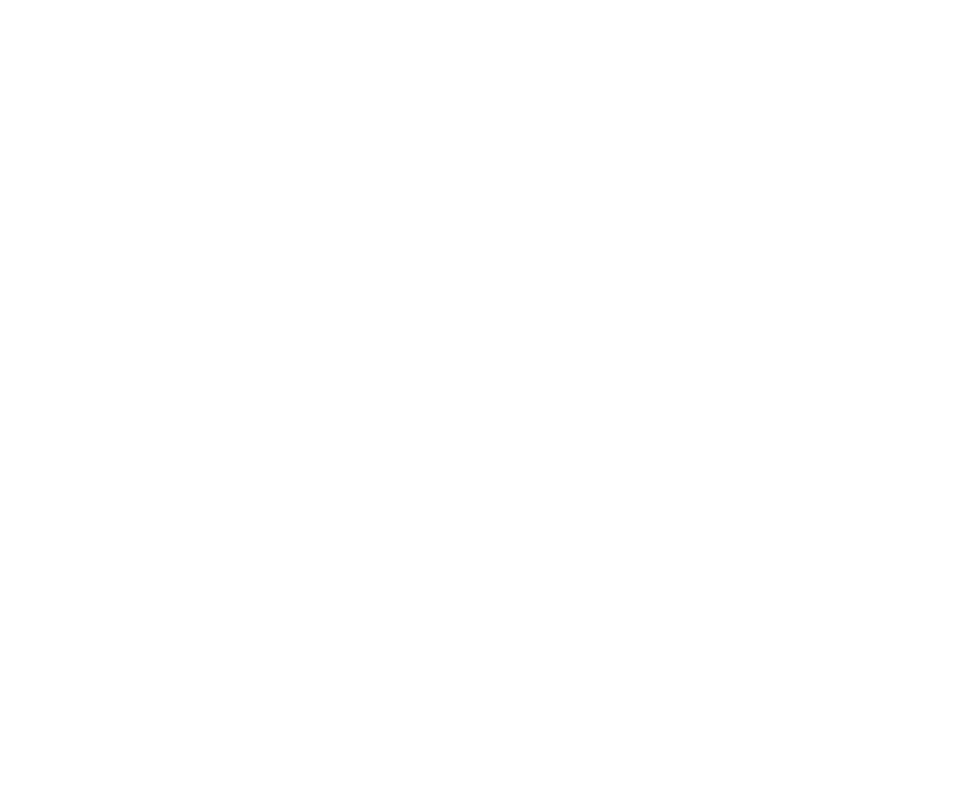
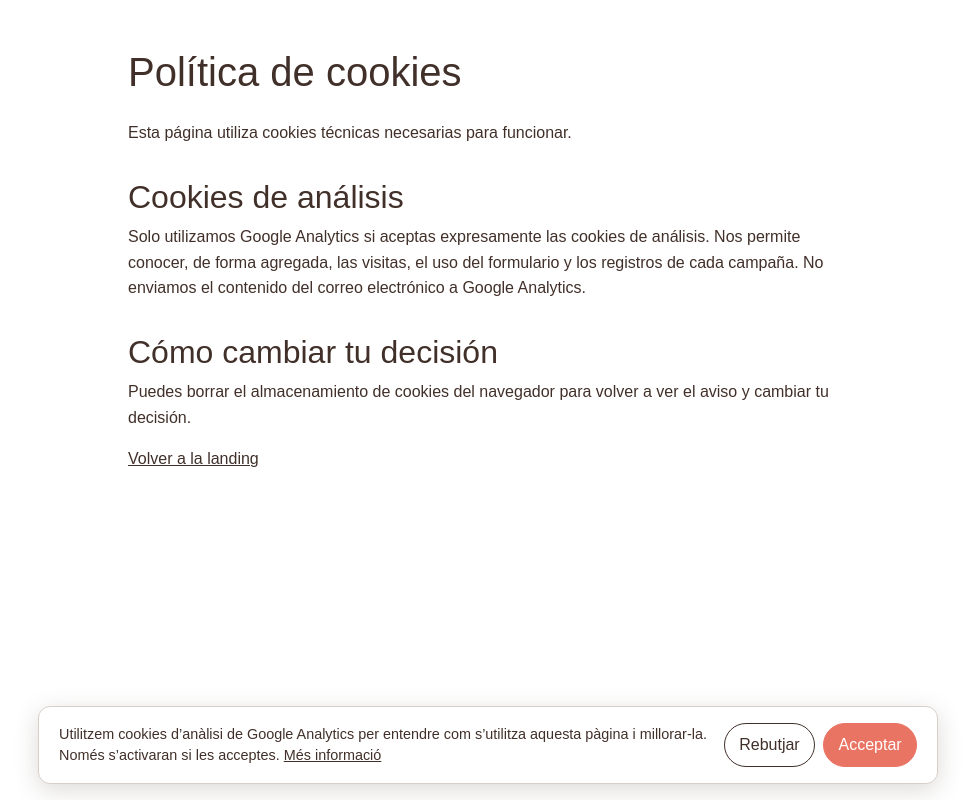
Before and after one commit to ismaelIt365/Projecto_Tarjeta_Cliente, a Vue app: page /cookies in a window 1280 px wide. Before the commit this address had no page. Shown: the whole page, without its empty margins (152-1127 px from the left). Built offline with nearby package versions, Linux system fonts and the light colour scheme.

Commit message:
feat: implement vue-router and cookie consent banner with google analytics

```diff
--- a/public/index.html
+++ b/public/index.html
@@ -10,14 +10,6 @@
       href="https://cdnjs.cloudflare.com/ajax/libs/font-awesome/6.0.0/css/all.min.css"
       rel="stylesheet"
     />
-    <!-- Google tag (gtag.js) -->
-    <script async src="https://www.googletagmanager.com/gtag/js?id=G-J0RW89GBLC"></script>
-    <script>
-      window.dataLayer = window.dataLayer || [];
-      function gtag(){dataLayer.push(arguments);}
-      gtag('js', new Date());
-      gtag('config', 'G-J0RW89GBLC');
-    </script>
     <title><%= htmlWebpackPlugin.options.title %></title>
   </head>
   <body>
--- a/src/App.vue
+++ b/src/App.vue
@@ -2,18 +2,67 @@
   <div class="container">
     <router-view />
   </div>
+  <aside v-if="showCookieBanner" class="cookie-banner" role="dialog" aria-live="polite">
+    <p>
+      Utilitzem cookies d’anàlisi de Google Analytics per entendre com s’utilitza aquesta pàgina i
+      millorar-la. Només s’activaran si les acceptes.
+      <router-link to="/cookies">Més informació</router-link>
+    </p>
+    <div class="cookie-actions">
+      <button type="button" class="cookie-reject" @click="rejectAnalytics">Rebutjar</button>
+      <button type="button" class="cookie-accept" @click="acceptAnalytics">Acceptar</button>
+    </div>
+  </aside>
 </template>
 
-<style></style>
 <script>
 export default {
+  data() {
+    return { showCookieBanner: false };
+  },
+  mounted() {
+    this.$store.commit("initalizeStore");
+    const consent = window.localStorage.getItem("analytics-consent");
+    this.showCookieBanner = !consent;
+    if (consent === "accepted") this.loadAnalytics();
+  },
   methods: {
     logout() {
       this.$store.commit("logout");
     },
-  },
-  mounted() {
-    this.$store.commit("initalizeStore");
+    loadAnalytics() {
+      if (typeof window.gtag === "function") return;
+      window.dataLayer = window.dataLayer || [];
+      window.gtag = function () {
+        window.dataLayer.push(arguments);
+      };
+      window.gtag("js", new Date());
+      window.gtag("config", "G-J0RW89GBLC");
+      const script = document.createElement("script");
+      script.async = true;
+      script.src = "https://www.googletagmanager.com/gtag/js?id=G-J0RW89GBLC";
+      document.head.appendChild(script);
+    },
+    acceptAnalytics() {
+      window.localStorage.setItem("analytics-consent", "accepted");
+      this.showCookieBanner = false;
+      this.loadAnalytics();
+    },
+    rejectAnalytics() {
+      window.localStorage.setItem("analytics-consent", "rejected");
+      this.showCookieBanner = false;
+    },
   },
 };
 </script>
+
+<style>
+.cookie-banner { position: fixed; z-index: 10000; right: 1rem; bottom: 1rem; left: 1rem; display: flex; align-items: center; justify-content: space-between; gap: 1rem; max-width: 900px; margin: auto; padding: 1rem 1.25rem; color: #413029; background: #fff; border: 1px solid #d8d0c8; border-radius: 12px; box-shadow: 0 6px 24px rgb(65 48 41 / 18%); font-family: "Proxima Nova", Arial, sans-serif; }
+.cookie-banner p { margin: 0; font-size: .9rem; line-height: 1.45; }
+.cookie-banner a { color: #413029; text-decoration: underline; }
+.cookie-actions { display: flex; flex: 0 0 auto; gap: .5rem; }
+.cookie-actions button { padding: .55rem .9rem; border-radius: 999px; cursor: pointer; }
+.cookie-reject { color: #413029; background: #fff; border: 1px solid #413029; }
+.cookie-accept { color: #fff; background: #ea7463; border: 1px solid #ea7463; }
+@media (max-width: 640px) { .cookie-banner { flex-direction: column; align-items: stretch; } .cookie-actions { justify-content: flex-end; } }
+</style>
--- /dev/null
+++ b/src/components/CookiesPolicy.vue
@@ -0,0 +1,25 @@
+<template>
+  <main class="cookies-page">
+    <h1>Política de cookies</h1>
+    <p>Esta página utiliza cookies técnicas necesarias para funcionar.</p>
+    <h2>Cookies de análisis</h2>
+    <p>
+      Solo utilizamos Google Analytics si aceptas expresamente las cookies de análisis. Nos permite
+      conocer, de forma agregada, las visitas, el uso del formulario y los registros de cada campaña.
+      No enviamos el contenido del correo electrónico a Google Analytics.
+    </p>
+    <h2>Cómo cambiar tu decisión</h2>
+    <p>
+      Puedes borrar el almacenamiento de cookies del navegador para volver a ver el aviso y cambiar
+      tu decisión.
+    </p>
+    <router-link to="/">Volver a la landing</router-link>
+  </main>
+</template>
+
+<style scoped>
+.cookies-page { max-width: 760px; margin: 3rem auto; padding: 0 1.25rem; color: #413029; font-family: Arial, sans-serif; line-height: 1.6; }
+.cookies-page h1 { margin-bottom: 1.5rem; }
+.cookies-page h2 { margin-top: 2rem; }
+.cookies-page a { color: #413029; }
+</style>
--- a/src/router/index.js
+++ b/src/router/index.js
@@ -13,6 +13,11 @@ const routes = [
 
     component: () => import('../components/Politicas.vue')
   },
+  {
+    path: '/cookies',
+    name: 'cookies',
+    component: () => import('../components/CookiesPolicy.vue')
+  },
 
 
 ]
```
